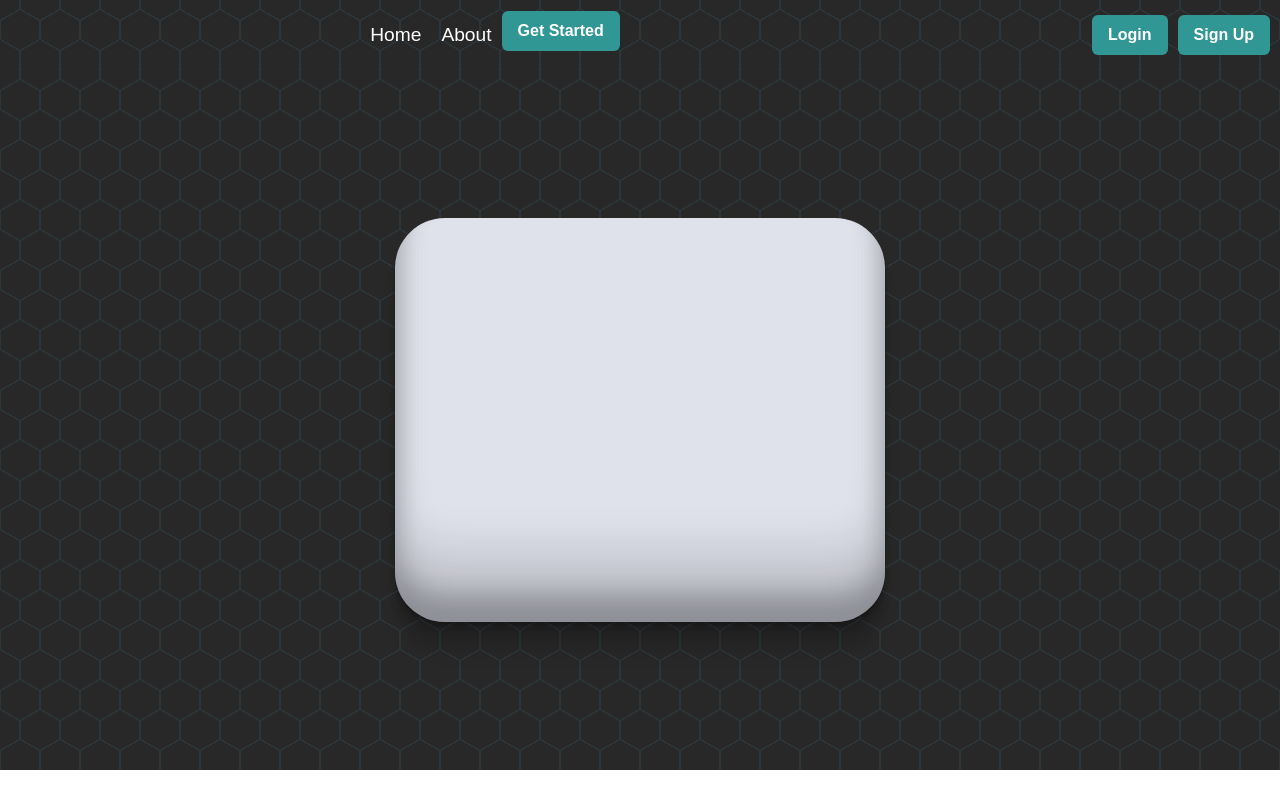
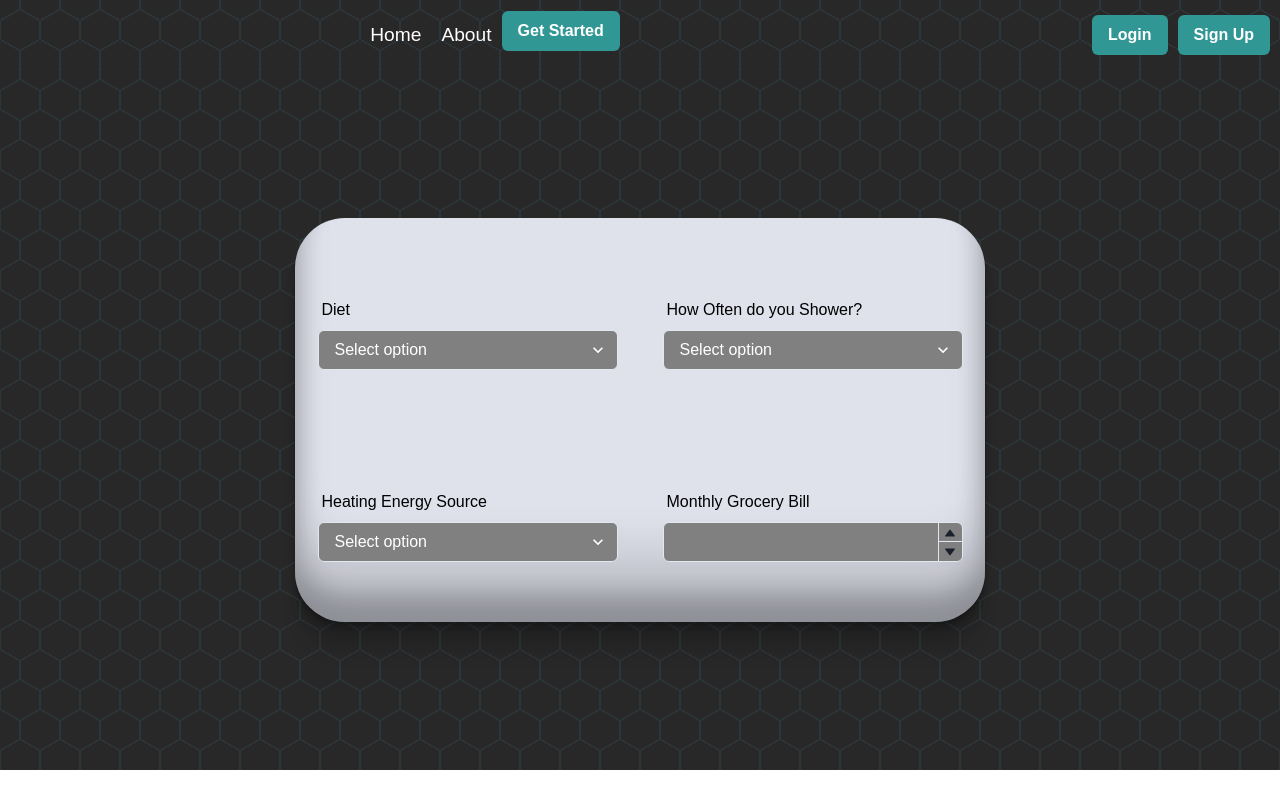
Before and after one commit to krishnanx/NasaSpaceChallenge, a React (Vite) app in the folder Nasa/: page /Dashboard in a window 1280 px wide. Built offline with nearby package versions, Linux system fonts and the light colour scheme.

Commit message:
4 inputs added in dashboard

```diff
--- a/Nasa/src/App.jsx
+++ b/Nasa/src/App.jsx
@@ -6,6 +6,7 @@ import {BrowserRouter as Router,Route,Routes,useLocation} from 'react-router-dom
 import Dashboard from './pages/Dashboard/Dashboard'
 import Protected from './Components/Protected/Protected'
 import AuthContext from './Components/contexts/AuthContext'
+import ValuesContext from './Components/contexts/ValuesContext'
 function App() {
 
 
@@ -13,7 +14,8 @@ function App() {
     <>
       <ChakraProvider>
         <AuthContext>
-          <Router>
+          <ValuesContext>
+            <Router>
 
               <Navbar/>
               <Routes>
@@ -22,7 +24,9 @@ function App() {
 
               </Routes>
 
-          </Router>
+            </Router>
+          </ValuesContext>
+
         </AuthContext>
 
       </ChakraProvider>
--- /dev/null
+++ b/Nasa/src/Components/contexts/ValuesContext.jsx
@@ -0,0 +1,12 @@
+import React,{createContext, useState}from 'react'
+export const Value = createContext();
+const ValuesContext = ({children}) => {
+    const [values,setValues] = useState();
+  return (
+    <Value.Provider value={[values,setValues]}>
+        {children}
+    </Value.Provider>
+  )
+}
+
+export default ValuesContext
--- a/Nasa/src/Components/navbar/Navbar.jsx
+++ b/Nasa/src/Components/navbar/Navbar.jsx
@@ -31,8 +31,15 @@ function Navbar() {
         navigate("/Dashboard")
     }
     else{
-      HandleSignin()
-      navigate("/Dashboard")
+      try{
+        HandleSignin()
+
+
+      }
+      catch(error){
+        console.log(error)
+      }
+
     }
   }
   const HandleSignin = async() =>{
@@ -58,6 +65,9 @@ function Navbar() {
 
   } catch (error) {
     console.log("error:", error)
+  }
+  finally{
+    navigate("/Dashboard")
   }
 
   }
--- a/Nasa/src/pages/Dashboard/Dashboard.jsx
+++ b/Nasa/src/pages/Dashboard/Dashboard.jsx
@@ -1,6 +1,6 @@
-import React from 'react';
-import { Box } from '@chakra-ui/react';
-
+import React, { useContext } from 'react';
+import { Box ,Select,FormControl,FormLabel,NumberInput,NumberInputStepper,NumberIncrementStepper,NumberInputField,NumberDecrementStepper} from '@chakra-ui/react';
+import {Value} from '../../Components/contexts/ValuesContext';
 const Dashboard = () => {
   const theme = {
     width: "100%",
@@ -15,6 +15,7 @@ const Dashboard = () => {
     backgroundSize: "40px 60px",
     color: "white"  // Ensures the text is visible against the dark background
   };
+  const [values,setValues] = useContext(Value)
 
   return (
     <Box
@@ -30,7 +31,12 @@ const Dashboard = () => {
       alignItems="center"
     >
       <Box
-        width="490px"
+        display = "flex"
+        flexDirection="column"
+        pt="20px"
+        justifyContent="space-evenly"
+        alignItems="center"
+        width="690px"
         height="404px"
         bg="rgb(223, 225, 235)"
         borderRadius="50px"
@@ -49,6 +55,110 @@ const Dashboard = () => {
 
 
       >
+        <Box
+         w="100%"
+         h="200px"
+         display="flex"
+         flexDirection="row"
+         justifyContent="space-between"
+         alignItems="center"
+        >
+                <FormControl
+                display="flex"
+                flexDirection="column"
+                alignItems="center"
+
+            >
+                <FormLabel
+                    w="300px"
+                    color="black"
+                    pl="10px"
+                >Diet</FormLabel>
+                <Select placeholder='Select option' w="300px"
+                    bgColor="grey"
+                >
+                    <option value='option1'
+                        style={{color:"black",bgColor:"grey"}}
+                    >vegetarian</option>
+                    <option value='option2' style={{color:"black",bgColor:"grey"}}>pescatarian</option>
+                    <option value='option3' style={{color:"black",bgColor:"grey"}}>omnivore</option>
+                    <option value='option3' style={{color:"black",bgColor:"grey"}}>vegan</option>
+                </Select>
+            </FormControl>
+
+            <FormControl
+                display="flex"
+                flexDirection="column"
+                alignItems="center"
+
+            >
+                <FormLabel
+                    w="300px"
+                    color="black"
+                    pl="10px"
+                >How Often do you Shower?</FormLabel>
+                <Select placeholder='Select option' w="300px"
+                    bgColor="grey"
+                >
+                    <option value='option1' style={{color:"black",bgColor:"grey"}}>daily</option>
+                    <option value='option2' style={{color:"black",bgColor:"grey"}}>less frequently</option>
+                    <option value='option3' style={{color:"black",bgColor:"grey"}}>more frequently</option>
+                    <option value='option3' style={{color:"black",bgColor:"grey"}}>twice a day</option>
+                </Select>
+            </FormControl>
+
+        </Box>
+        <Box
+         w="100%"
+         h="200px"
+         display="flex"
+         flexDirection="row"
+         justifyContent="space-between"
+         alignItems="center"
+        >
+            <FormControl
+                display="flex"
+                flexDirection="column"
+                alignItems="center"
+
+            >
+                <FormLabel
+                    w="300px"
+                    color="black"
+                    pl="10px"
+                >Heating Energy Source</FormLabel>
+                <Select placeholder='Select option' w="300px"
+                    bgColor="grey"
+                >
+                    <option value='option1' style={{color:"black",bgColor:"grey"}}>coal</option>
+                    <option value='option2' style={{color:"black",bgColor:"grey"}}>natural gas</option>
+                    <option value='option3' style={{color:"black",bgColor:"grey"}}>wood</option>
+
+                </Select>
+            </FormControl>
+
+            <FormControl
+                display="flex"
+                flexDirection="column"
+                alignItems="center"
+
+            >
+                <FormLabel
+                    w="300px"
+                    color="black"
+                    pl="10px"
+                >Monthly Grocery Bill</FormLabel>
+                <NumberInput>
+                    <NumberInputField w="300px"
+                    bgColor="grey"/>
+                    <NumberInputStepper>
+                        <NumberIncrementStepper />
+                        <NumberDecrementStepper />
+                    </NumberInputStepper>
+                </NumberInput>
+            </FormControl>
+
+        </Box>
 
       </Box>
     </Box>
```
